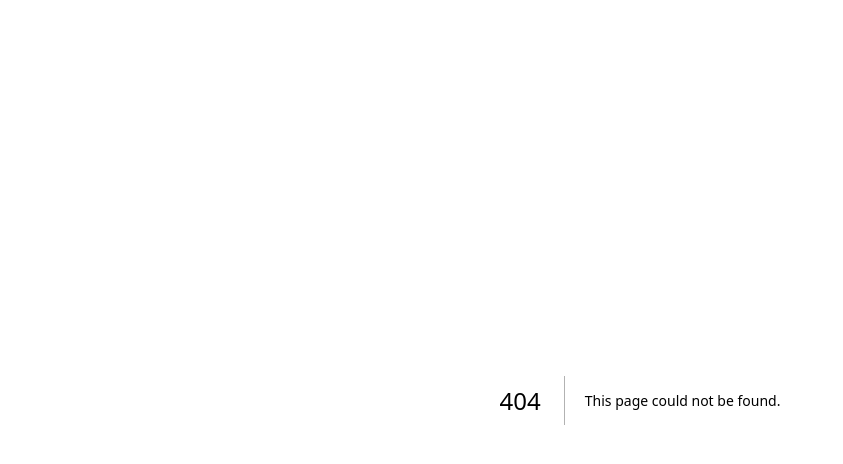
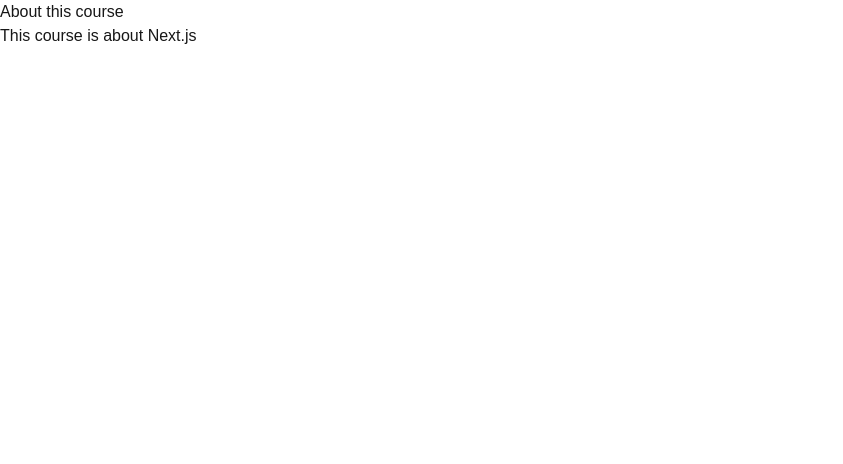
Before and after one commit to Nigulas96/Fundamentals_of_Nextjs, a Next.js app in the folder 2-Nextjs_Basics/nextjs-basics/: page /about in a window 1280 px wide. Before the commit this address had no page. Shown: the top 464 px of the page, without its empty margins (0-843 px from the left). Built offline with nearby package versions, Linux system fonts and the light colour scheme.

Commit message:
Next.js Basics - Task 2

```diff
--- /dev/null
+++ b/2-Nextjs_Basics/nextjs-basics/app/about/page.js
@@ -0,0 +1,11 @@
+
+
+
+export default function AboutPage() {
+    return (
+        <>
+            <h1>About this course</h1>
+            <p>This course is about Next.js</p>
+        </>
+    );
+}
```
